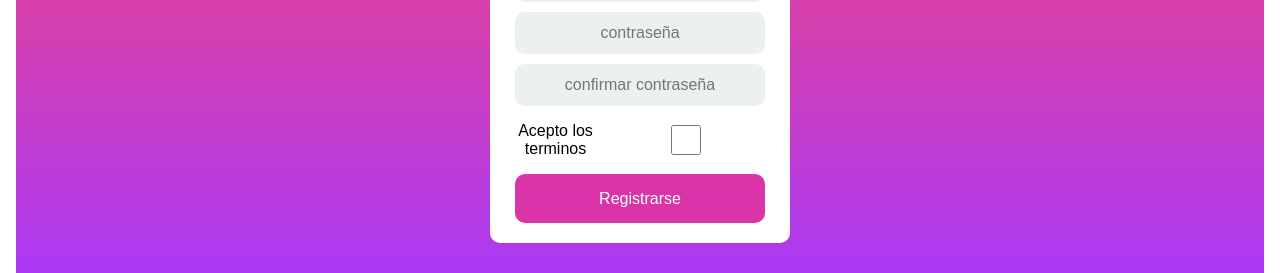
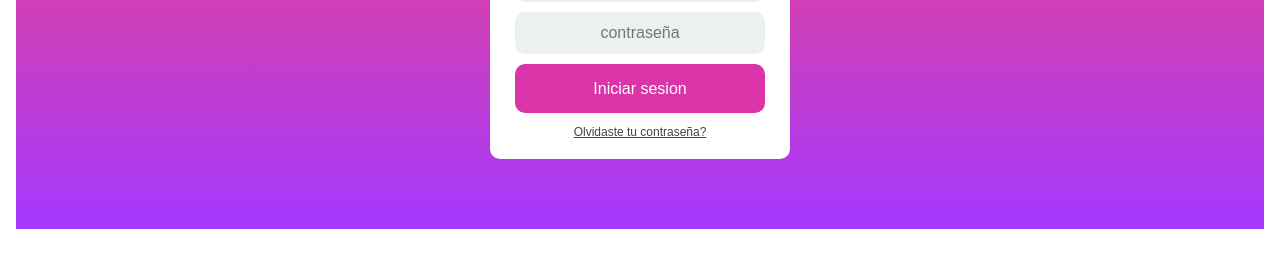
Before and after one commit to Ablagom03/Proyecto-Mulligan, an Angular app in the folder frontend/angularfront/: page /login in a window 1280 px wide. Shown: the part 236-509 px from the top of the page. Built offline with nearby package versions, Linux system fonts and the light colour scheme.

Commit message:
cambiado "inicio de sesion" por su html correcto

```diff
--- a/frontend/angularfront/src/app/component/login/login.component.html
+++ b/frontend/angularfront/src/app/component/login/login.component.html
@@ -16,6 +16,7 @@
             <div class="titulo">
                 <h1>Bienvenido</h1>
             </div>
+
             <div class="form">
                 <div class="input-group">
                     <input type="text" class="login-field" value="" placeholder="usuario" id="usuario">
@@ -26,20 +27,9 @@
                     <input type="password" class="login-field" value="" placeholder="contraseña" id="contraseña">
                     <label class="login-contraseña" for="contraseña"></label>
                 </div>
-                <div class="input-group">
-                    <input type="password" class="login-field" value="" placeholder="confirmar contraseña"
-                        id="contraseña">
-                    <label class="login-contraseña" for="contraseña"></label>
-                </div>
-                <div class="input-group">
-                    <p class="terms">
-                        <label class="login-contraseña" for="acepto">Acepto los terminos</label>
-                        <input class="login-field" type="checkbox" name="acepto" id="acepto">
-                    </p>
 
-                </div>
-
-                <a class="btn" [routerLink]="['/inicio']">Registrarse</a>
+                <a class="btn" [routerLink]="['/inicio']">Iniciar sesion</a>
+                <a class="login-link" href="#">Olvidaste tu contraseña?</a> <!-- Falta esta pagina -->
             </div>
         </div>
     </div>
```
